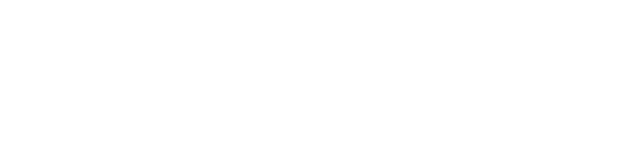
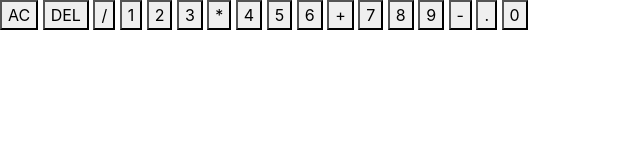
Before and after one commit to denis-ligare254/full-js-calc, a plain HTML site: page index.html in a window 1280 px wide. Shown: the whole page, without its empty margins (0-640 px from the left). Drawn offline with Linux system fonts and the light colour scheme.

Commit message:
buttons added

```diff
--- a/index.html
+++ b/index.html
@@ -10,7 +10,29 @@
  <title>Document</title>
 </head>
 <body>
-
+ <div class="calculator-grid">
+  <div class="output">
+   <div class="previous-operant"></div>
+   <div class="current-operant"></div>
+  </div>
+  <button class="span-two">AC</button>
+  <button>DEL</button>
+    <button>/</button>
+      <button>1</button>
+        <button>2</button>
+          <button>3</button>
+            <button>*</button>
+              <button>4</button>
+                <button>5</button>
+                  <button>6</button>
+                    <button>+</button>
+                     <button>7</button>
+                      <button>8</button>
+                        <button>9</button>
+                          <button>-</button>
+                            <button>.</button>
+                              <button>0</button>
+     </div>
 
 
  <script src="./app.js"></script>
```
